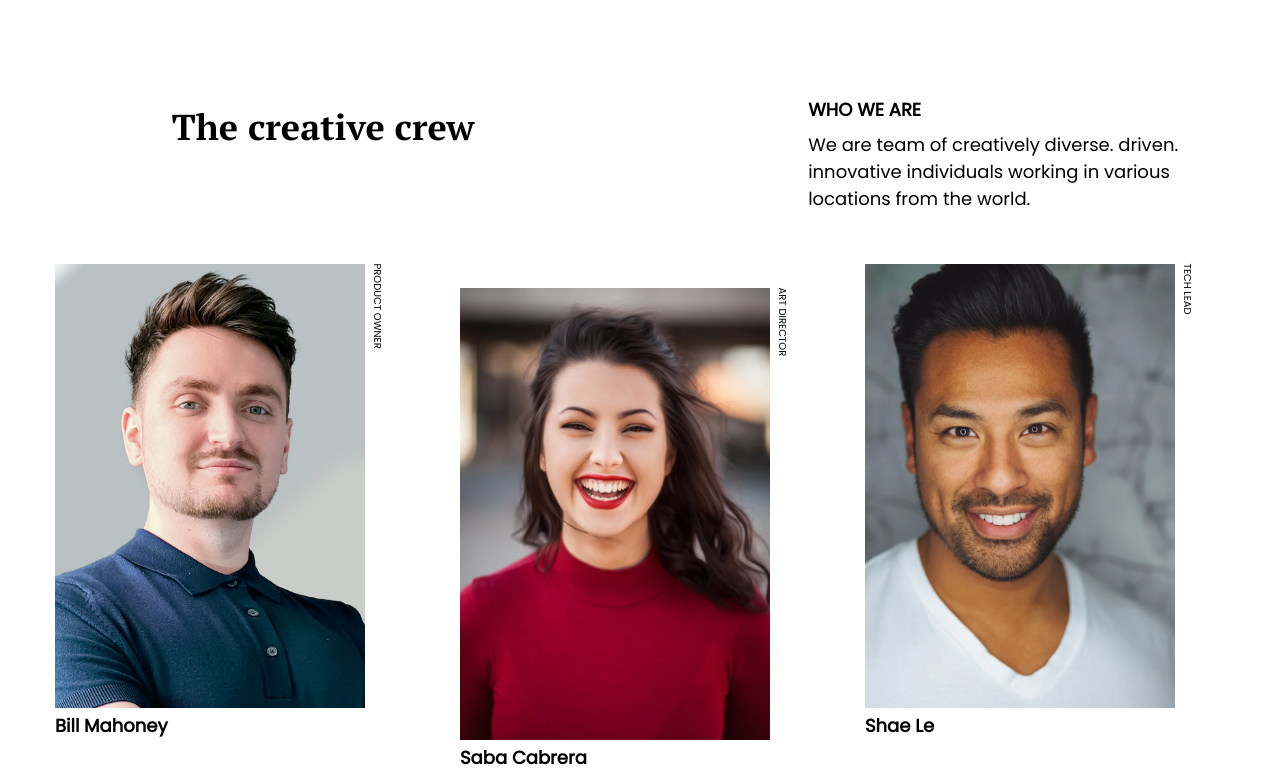
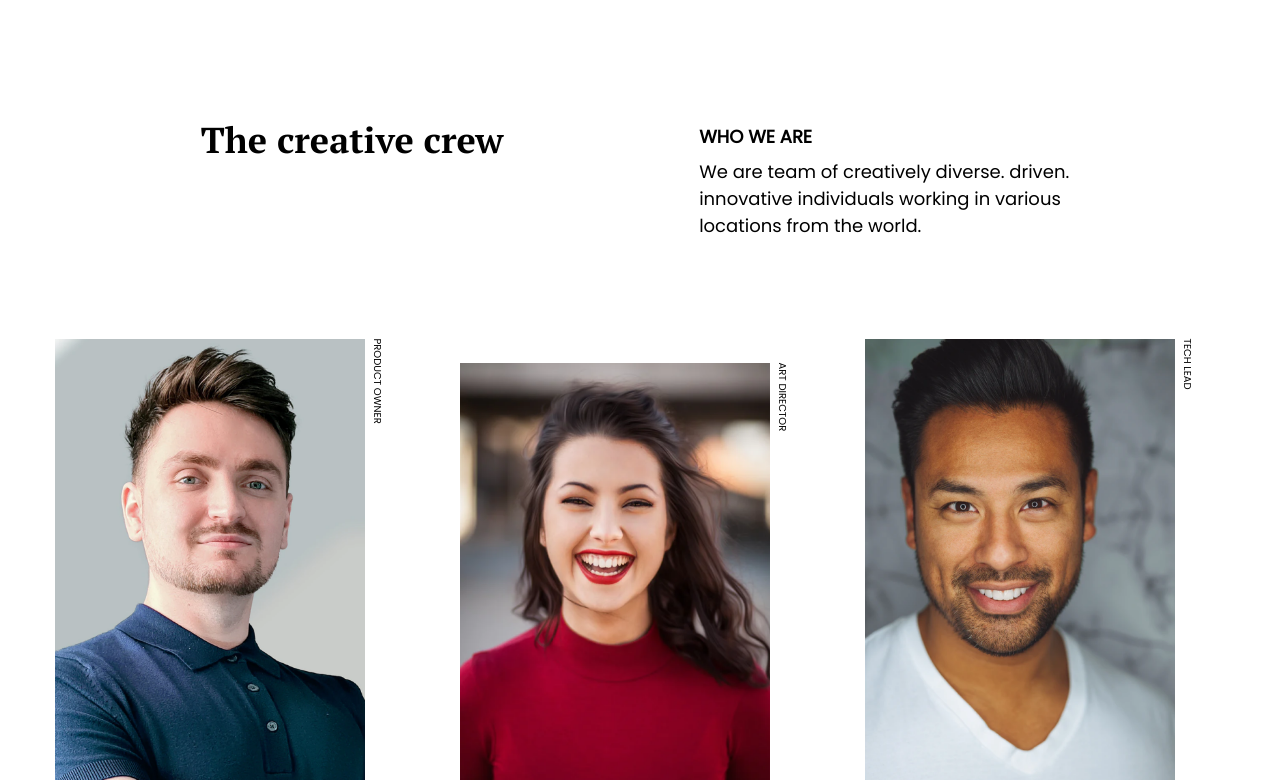
Before and after one commit to ziko0/team, a plain HTML site: page index.html in a window 1280 px wide. Shown: the top 780 px of the page. Drawn offline with Linux system fonts and the light colour scheme.

Commit message:
Add files via upload

```diff
--- a/index.html
+++ b/index.html
@@ -16,7 +16,7 @@
 
         <header>
             <div class="wrapper header-wrapper">
-                <h1 class="logo-text">The creative crew</h1>
+                <div class="logo-div"><h1 class="logo-text">The creative crew</h1></div>
                 <div class="about-us">
                     <h1 class="title">Who we are</h1>
                     <p class="desc">We are team of creatively diverse.  driven.  innovative individuals working in various locations from the world.</p>
@@ -77,7 +77,7 @@
         </main>
 
         <footer>
-            <span>created by zik0o - devChallenges.io</span>
+            <p>created by zik0o - devChallenges.io</p>
         </footer>
 
     </div>
--- a/style.css
+++ b/style.css
@@ -23,18 +23,14 @@
 
 header{
     grid-row: 1;
-    /* border: 1px solid coral; */
 }
 
 main{
     grid-row: 2;
-    /* border: 1px solid coral; */
-
 }
 
 footer{
     grid-row: 3;
-    /* border: 1px solid coral; */
     text-align: center;
 }
 
@@ -59,7 +55,6 @@ footer{
 .logo-text{
     font-family: var(--logo-font);
     font-weight: 700;
-    /* max-width: 278px; */
     font-size: 36px;
 }
 
@@ -141,9 +136,10 @@ img{
 
 /* footer */
 
-footer > span{
+footer > p{
     display: block;
     margin-bottom: 1rem;
+    margin-top: 1rem;
 }
 
 @media (min-width: 576px){
@@ -215,7 +211,19 @@ footer > span{
 @media (min-width: 1200px){
 
     .header-wrapper{
-        /* justify-content: center; */
+        width: 100%;
+        justify-content: space-around;
+        margin-bottom: 5rem;
+        gap: 0;
+    }
+
+    .logo-div{
+        margin-left: 5.5rem;
+    }
+
+    .about-us{
+        margin-right: 10.5rem;
+        margin-top: 1.7rem;
     }
 
     .desc{
```
Also changed, not shown: 1 other file.
